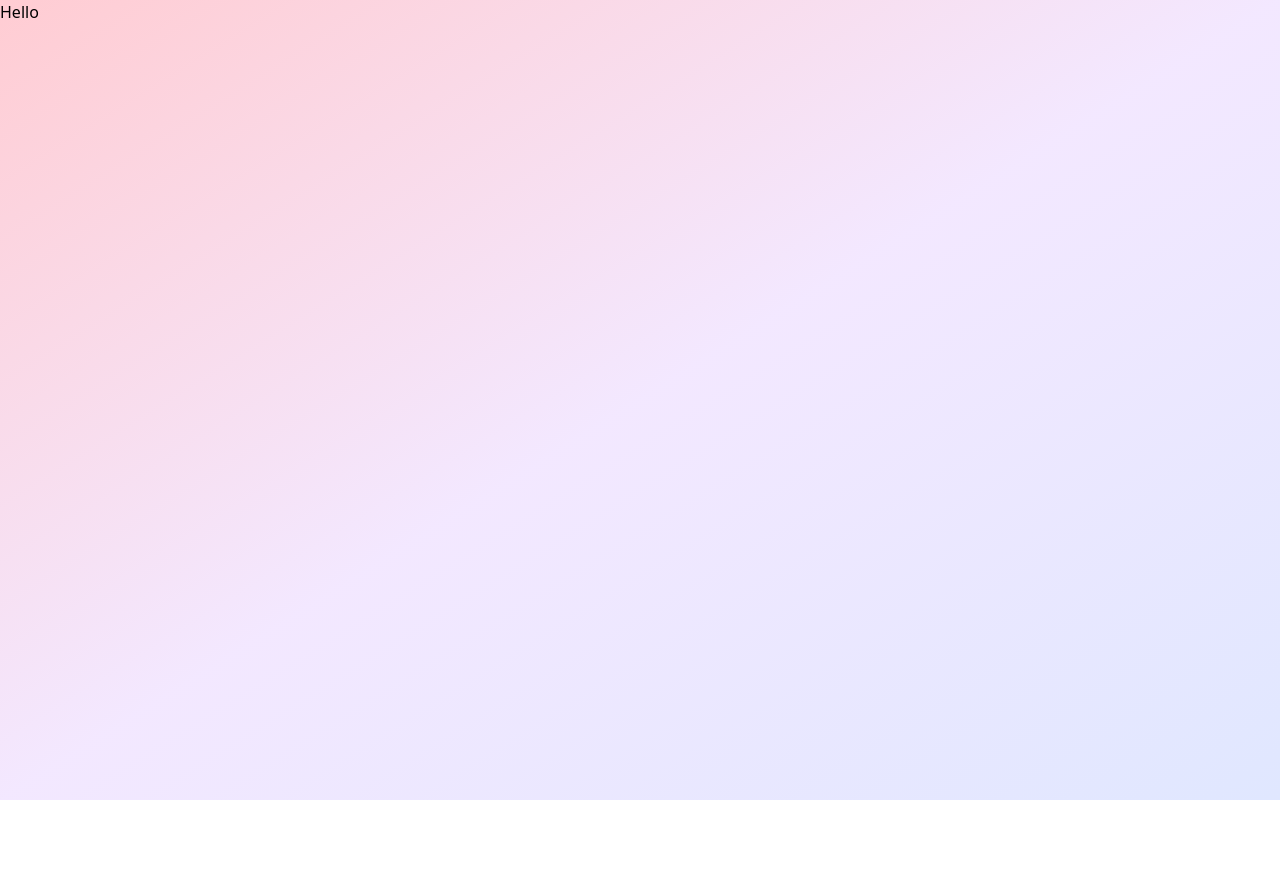
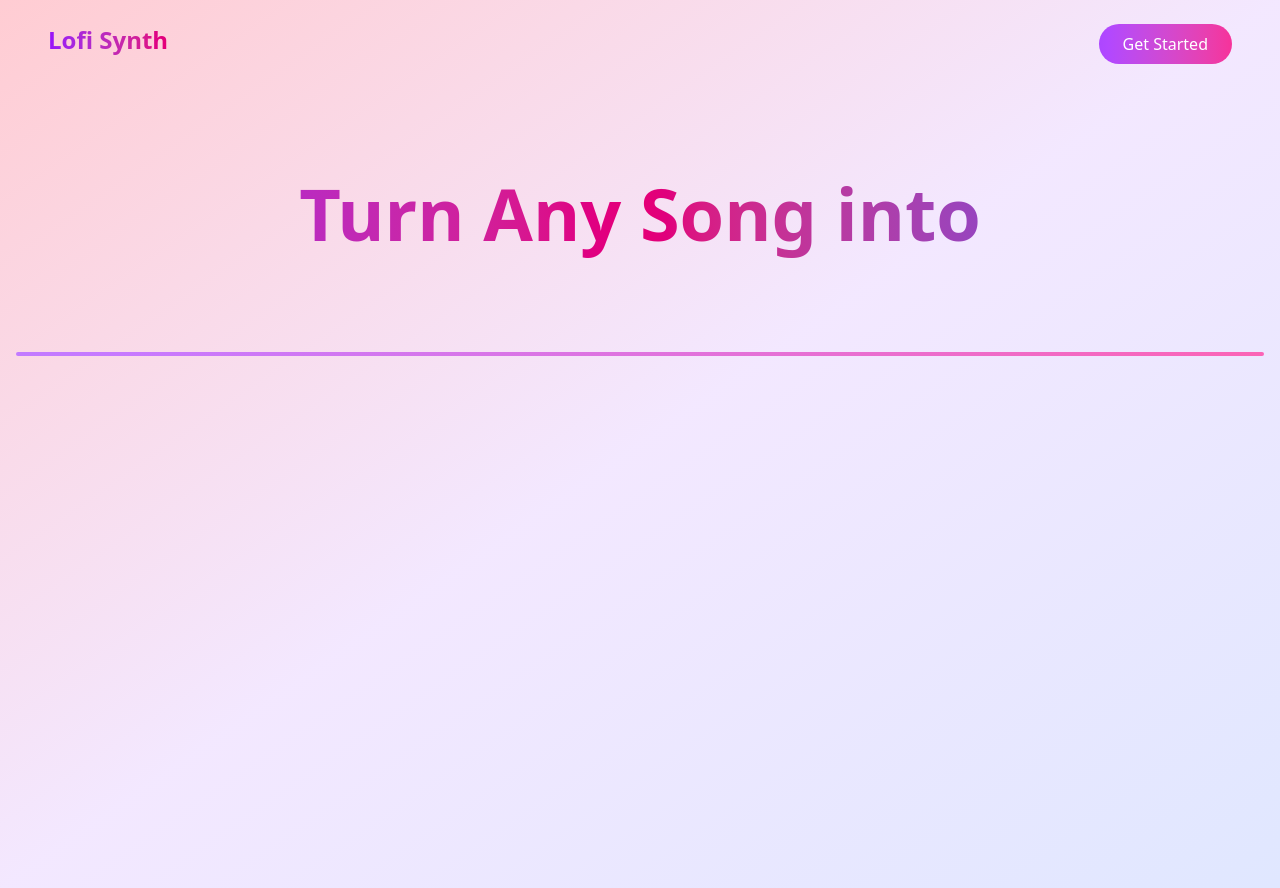
Before and after one commit to vachan-maker/lofi-synth, a Next.js app: page / in a window 1280 px wide. Before the commit the page ends 800 px from the top, so only its background shows below. Built offline with nearby package versions, Linux system fonts and the light colour scheme.

Commit message:
Push hero

```diff
--- /dev/null
+++ b/src/app/components/Header.jsx
@@ -0,0 +1,8 @@
+export default function Header() {
+    return (
+        <header className="w-full py-6 px-12 flex justify-between">
+        <p className="text-2xl font-bold bg-gradient-to-r from-purple-600 to-pink-600 bg-clip-text text-transparent">Lofi Synth</p>
+        <button className=" bg-gradient-to-r from-purple-500 to-pink-500 text-white py-2 px-6 rounded-full">Get Started</button>
+        </header>
+    )
+}
--- a/src/app/components/Hero.jsx
+++ b/src/app/components/Hero.jsx
@@ -1,9 +1,22 @@
-export default function Hero () {
-    return(
-<div className="min-h-screen transition-colors duration-500 bg-gradient-to-br from-rose-200 via-purple-100 to-indigo-100">
-    <h1>Hello</h1>
-</div>
+export default function Hero() {
+  return (
+    <div className="min-h-screen transition-colors">
+        <section className="container mx-auto px-4 py-20 text-center">
+      <h1
+        className="text-5xl md:text-7xl font-bold mb-6 bg-gradient-to-r from-purple-600 via-pink-600 to-indigo-600 bg-clip-text text-transparent leading-tight"
+        style={{ opacity: 1, transform: "none" }}
+      >
+        Turn Any Song into
+        <div className="relative">
+          Chill Lo-Fi Magic
+          <div
+            className="absolute -bottom-2 left-0 right-0 h-1 bg-gradient-to-r from-purple-400 to-pink-400 rounded-full"
+            style={{ transform: "none" }}
+          ></div>
+        </div>
 
-    );
-
+      </h1>
+      </section>
+    </div>
+  );
 }
--- a/src/app/layout.js
+++ b/src/app/layout.js
@@ -10,7 +10,7 @@ export default function RootLayout({ children }) {
   return (
     <html lang="en">
       <body
-        className={`antialiased`}
+        className="min-h-screen transition-colors duration-500 bg-gradient-to-br from-rose-200 via-purple-100 to-indigo-100"
       >
         {children}
       </body>
--- a/src/app/page.js
+++ b/src/app/page.js
@@ -1,6 +1,12 @@
 import Image from "next/image";
 import Hero from "./components/Hero";
+import Header from "./components/Header";
 export default function Home() {
-  return (<Hero/>
+  return (
+    <>
+    <Header/>
+  <Hero/>
+  </>
+
   );
 }
```
